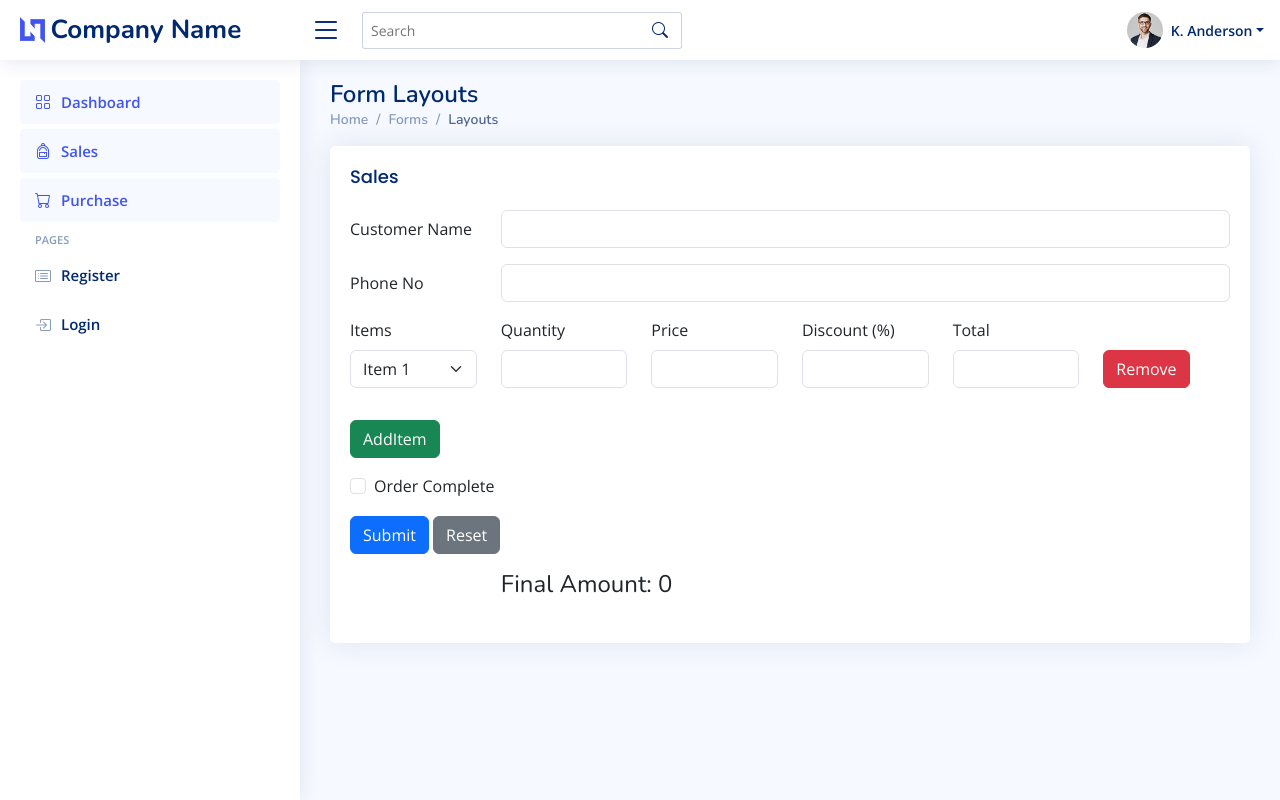
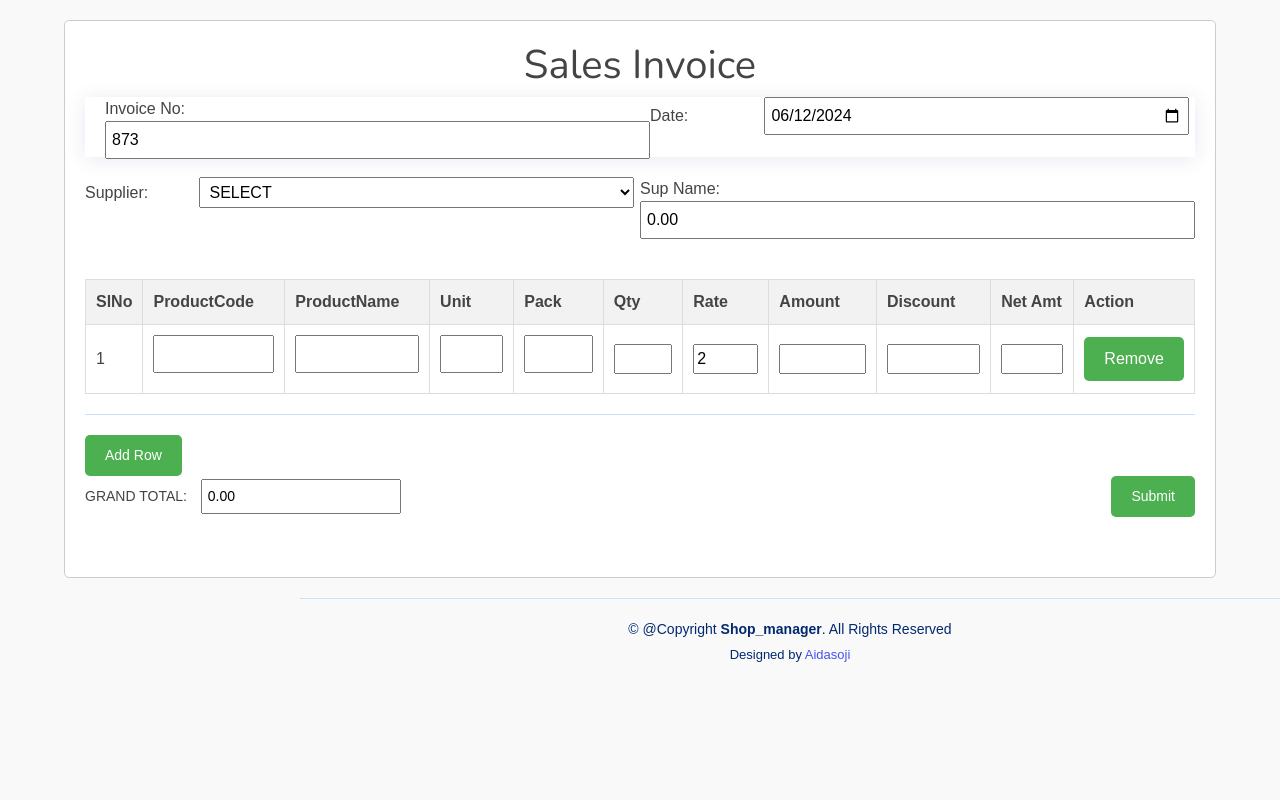
Before and after one commit to AidaSoji123/shop_management, a Django app: page /sales/ in a window 1280 px wide. Run offline with Django 5.2, Linux system fonts and the light colour scheme; some libraries are stand-ins or nearby versions.

Commit message:
sales template added

```diff
--- a/shop_manager/biller/templates/base.html
+++ b/shop_manager/biller/templates/base.html
@@ -60,7 +60,9 @@
     {% endblock links %}
 
   </head>
-
+{% block style %}
+    <!--add style here-->
+{% endblock style %}
   <body>
 
 
@@ -89,5 +91,20 @@
     <!--add links in body tag here-->
     {% endblock linksBelow %}
 
+
+  <!-- ======= Footer ======= -->
+  <footer id="footer" class="footer">
+    <div class="copyright">
+      &copy; @Copyright <strong><span>Shop_manager</span></strong>. All Rights Reserved
+    </div>
+    <div class="credits">
+      <!-- All the links in the footer should remain intact. -->
+      <!-- You can delete the links only if you purchased the pro version. -->
+      <!-- Licensing information: https://bootstrapmade.com/license/ -->
+      <!-- Purchase the pro version with working PHP/AJAX contact form: https://bootstrapmade.com/nice-admin-bootstrap-admin-html-template/ -->
+      Designed by <a href="">Aidasoji</a>
+    </div>
+  </footer><!-- End Footer -->
+
 </body>
 </html>
--- a/shop_manager/biller/templates/sales.html
+++ b/shop_manager/biller/templates/sales.html
@@ -1,195 +1,296 @@
-
 {% extends "base.html" %}
 {% load static %}
 
+{% block style %}
+<style>
+    body {
+        font-family: Arial, sans-serif;
+        background-color: #f9f9f9;
+    }
+
+    .container {
+        width: 90%;
+        max-width: 1200px;
+        margin: 20px auto;
+        padding: 20px;
+        border: 1px solid #ccc;
+        border-radius: 5px;
+        background-color: #fff;
+    }
+
+    h1 {
+        text-align: center;
+    }
+
+    .header,
+    .supplier,
+    .invoice-details,
+    .footer {
+        margin-bottom: 20px;
+    }
+
+    .header,
+    .supplier {
+        display: flex;
+        flex-wrap: wrap;
+        justify-content: space-between;
+    }
+
+    .header > div,
+    .supplier > div {
+        flex: 1;
+        min-width: 200px;
+        margin-bottom: 10px;
+    }
+
+    label {
+        display: inline-block;
+        width: 100px;
+        margin-right: 10px;
+    }
+
+    input[type="text"],
+    input[type="date"],
+    select {
+        width: calc(100% - 120px);
+        padding: 5px;
+        margin-bottom: 10px;
+    }
+
+    table {
+        width: 100%;
+        border-collapse: collapse;
+    }
+
+    table, th, td {
+        border: 1px solid #ddd;
+    }
+
+    th, td {
+        padding: 10px;
+        text-align: left;
+    }
+
+    th {
+        background-color: #f2f2f2;
+    }
+
+    input[type="number"],
+    input[type="text"] {
+        width: 100%;
+        box-sizing: border-box;
+    }
+
+    button {
+        padding: 10px 20px;
+        background-color: #4CAF50;
+        color: white;
+        border: none;
+        border-radius: 5px;
+        cursor: pointer;
+    }
+
+    button:hover {
+        background-color: #45a049;
+    }
+
+    .total {
+        display: flex;
+        justify-content: space-between;
+        align-items: center;
+    }
+
+    .total label {
+        width: auto;
+        margin-right: 10px;
+    }
+
+    .total input {
+        width: 200px;
+        padding: 5px;
+    }
+
+    @media (max-width: 768px) {
+        .header,
+        .supplier {
+            flex-direction: column;
+        }
+
+        .header > div,
+        .supplier > div {
+            min-width: 100%;
+        }
+
+        label {
+            width: auto;
+            margin-right: 0;
+            margin-bottom: 5px;
+        }
+
+        input[type="text"],
+        input[type="date"],
+        select {
+            width: 100%;
+        }
+
+        .total {
+            flex-direction: column;
+            align-items: flex-start;
+        }
+
+        .total input {
+            width: 100%;
+            margin-top: 10px;
+        }
+
+        th, td {
+            font-size: 12px;
+            padding: 5px;
+        }
+    }
+</style>
+{% endblock style %}
+
 {% block content %}
 
-{% include "menu.html" %}
-  <main id="main" class="main">
-
-    <div class="pagetitle">
-      <h1>Form Layouts</h1>
-      <nav>
-        <ol class="breadcrumb">
-          <li class="breadcrumb-item"><a href="index.html">Home</a></li>
-          <li class="breadcrumb-item">Forms</li>
-          <li class="breadcrumb-item active">Layouts</li>
-        </ol>
-      </nav>
-    </div><!-- End Page Title -->
-    <section class="section">
-      <div class="row">
-          <div class="col-lg-15">
-              <div class="card">
-                  <div class="card-body">
-                      <h5 class="card-title">Sales</h5>
-
-                      <!-- Sales Form -->
-                      <form id="salesForm">
-                          <div class="row mb-3">
-                              <label for="customerName" class="col-sm-2 col-form-label">Customer Name</label>
-                              <div class="col-sm-10">
-                                  <input type="text" class="form-control" id="customerName" required>
+<div class="container">
+    <h1>Sales Invoice</h1>
+    <div class="header">
+        <div class="left">
+            <label for="invoiceNo">Invoice No:</label>
+            <input type="text" id="invoiceNo" value="873">
+        </div>
+        <div class="right">
+            <label for="date">Date:</label>
+            <input type="date" id="date" value="2024-06-12">
         </div>
     </div>
-                          <div class="row mb-3">
-                              <label for="phoneNo" class="col-sm-2 col-form-label">Phone No</label>
-                              <div class="col-sm-10">
-                                  <input type="tel" class="form-control" id="phoneNo" required>
+    <div class="supplier">
+        <div>
+            <label for="supplier">Supplier:</label>
+            <select id="supplier">
+                <option value="">SELECT</option>
+                <!-- Add more options here -->
+            </select>
+        </div>
+        <div>
+            <label for="supName">Sup Name:</label>
+            <input type="text" id="supName" value="0.00">
         </div>
     </div>
-                          <div id="itemsContainer">
-                              <div class="row mb-3 item-row">
-                                  <div class="col-sm-2">
-                                      <label for="items" class="form-label">Items</label>
-                                      <select class="form-select item-select" required>
-                                          <option value="item1">Item 1</option>
-                                          <option value="item2">Item 2</option>
-                                          <option value="item3">Item 3</option>
-                                          <option value="item4">Item 4</option>
-                                      </select>
+    <div class="invoice-details">
+        <table>
+            <thead>
+                <tr>
+                    <th>SlNo</th>
+                    <th>ProductCode</th>
+                    <th>ProductName</th>
+                    <th>Unit</th>
+                    <th>Pack</th>
+                    <th>Qty</th>
+                    <th>Rate</th>
+                    <th>Amount</th>
+                    <th>Discount</th>
+                    <th>Net Amt</th>
+                    <th>Action</th>
+                </tr>
+            </thead>
+            <tbody id="invoiceTable">
+                <tr>
+                    <td>1</td>
+                    <td><input type="text" name="productCode"></td>
+                    <td><input type="text" name="productName"></td>
+                    <td><input type="text" name="unit"></td>
+                    <td><input type="text" name="pack"></td>
+                    <td><input type="number" name="qty" oninput="calculateRow(this)"></td>
+                    <td><input type="number" name="rate" value="2" oninput="calculateRow(this)"></td>
+                    <td><input type="number" name="amount" readonly></td>
+                    <td><input type="number" name="discount" oninput="calculateRow(this)"></td>
+                    <td><input type="number" name="netAmt" readonly></td>
+                    <td><button onclick="removeRow(this)">Remove</button></td>
+                </tr>
+            </tbody>
+        </table>
     </div>
-                                  <div class="col-sm-2">
-                                      <label for="quantity" class="form-label">Quantity</label>
-                                      <input type="number" class="form-control item-quantity" required>
+    <div class="footer">
+        <button onclick="addRow()">Add Row</button>
+        <div class="total">
+            <div>
+                <label for="grandTotal">GRAND TOTAL:</label>
+                <input type="number" id="grandTotal" value="0.00" readonly>
             </div>
-                                  <div class="col-sm-2">
-                                      <label for="price" class="form-label">Price</label>
-                                      <input type="number" class="form-control item-price" required>
-                                  </div>
-                                  <div class="col-sm-2">
-                                      <label for="discount" class="form-label">Discount (%)</label>
-                                      <input type="number" class="form-control item-discount" required>
-                                  </div>
-                                  <div class="col-sm-2">
-                                      <label for="total" class="form-label">Total</label>
-                                      <input type="number" class="form-control item-total" readonly>
-                                  </div>
-                                  <div class="col-sm-1">
-                                    <label for="remove" class="form-label d-block">&nbsp;</label>
-                                    <button type="button" class="btn btn-danger btn-remove">Remove</button>
-                                    <i class="fas fa-trash-alt btn-remove text-danger" style="cursor: pointer;"></i>
-                                  </div>
-                                  <div class="col-sm-3">
-                                    <label for="Additem" class="form-label d-block">&nbsp;</label>
-                                        <button type="button" class="btn btn-success" id="addItemButton">AddItem</button>
-                                    </div>
-                                  <div class="col-sm-2">
-                                      <label for="remove" class="form-label d-block">&nbsp;</label>
-                                      <i class="fas fa-trash-alt btn-remove text-danger" style="cursor: pointer;"></i>
+            <button onclick="submitInvoice()">Submit</button>
         </div>
     </div>
 </div>
-                          <div class="row mb-3">
-                              <div class="text-left">
-                                  <div class="form-check">
-                                      <input class="form-check-input" type="checkbox" id="orderComplete">
-                                      <label class="form-check-label" for="orderComplete">
-                                          Order Complete
-                                      </label>
-                                  </div>
-                              </div>
-                          </div>
-                          <div class="text-left">
-                              <button type="submit" class="btn btn-primary">Submit</button>
-                              <button type="reset" class="btn btn-secondary">Reset</button>
-                          </div>
-                          <div class="row mb-3 mt-3">
-                              <div class="col-sm-10 offset-sm-2">
-                                  <h4>Final Amount: <span id="finalAmount">0</span></h4>
-                              </div>
-                          </div>
-                      </form><!-- End Sales Form -->
 
-                  </div>
-              </div>
-          </div>
-      </div>
-    </section>
+<script>
+    function addRow() {
+        const table = document.getElementById('invoiceTable');
+        const rowCount = table.rows.length;
+        const row = table.insertRow(rowCount);
 
+        const cell1 = row.insertCell(0);
+        const cell2 = row.insertCell(1);
+        const cell3 = row.insertCell(2);
+        const cell4 = row.insertCell(3);
+        const cell5 = row.insertCell(4);
+        const cell6 = row.insertCell(5);
+        const cell7 = row.insertCell(6);
+        const cell8 = row.insertCell(7);
+        const cell9 = row.insertCell(8);
+        const cell10 = row.insertCell(9);
+        const cell11 = row.insertCell(10);
 
-
-   {% endblock content%}
-   {% block linksBelow %}
- <!-- Bootstrap JS -->
- <script src="assets/vendor/bootstrap/js/bootstrap.bundle.min.js"></script>
- <!-- Main JS -->
- <script>
-     function calculateFinalAmount() {
-         let finalAmount = 0;
-         document.querySelectorAll('.item-row').forEach(row => {
-             const quantity = parseFloat(row.querySelector('.item-quantity').value);
-             const price = parseFloat(row.querySelector('.item-price').value);
-             const discount = parseFloat(row.querySelector('.item-discount').value);
-             const totalField = row.querySelector('.item-total');
-
-             if (!isNaN(quantity) && !isNaN(price) && !isNaN(discount)) {
-                 const total = quantity * price * ((100 - discount) / 100);
-                 totalField.value = total.toFixed(2);
-                 finalAmount += total;
-             } else {
-                 totalField.value = '0.00';
-             }
-         });
-         document.getElementById('finalAmount').innerText = finalAmount.toFixed(2);
+        cell1.innerHTML = rowCount + 1;
+        cell2.innerHTML = '<input type="text" name="productCode">';
+        cell3.innerHTML = '<input type="text" name="productName">';
+        cell4.innerHTML = '<input type="text" name="unit">';
+        cell5.innerHTML = '<input type="text" name="pack">';
+        cell6.innerHTML = '<input type="number" name="qty" oninput="calculateRow(this)">';
+        cell7.innerHTML = '<input type="number" name="rate" oninput="calculateRow(this)">';
+        cell8.innerHTML = '<input type="number" name="amount" readonly>';
+        cell9.innerHTML = '<input type="number" name="discount" oninput="calculateRow(this)">';
+        cell10.innerHTML = '<input type="number" name="netAmt" readonly>';
+        cell11.innerHTML = '<button onclick="removeRow(this)">Remove</button>';
     }
 
-     function addRemoveButtonListener(button) {
-         button.addEventListener('click', function() {
-             this.closest('.item-row').remove();
-             calculateFinalAmount();
-         });
+    function removeRow(button) {
+        const row = button.parentElement.parentElement;
+        row.remove();
+        calculateGrandTotal();
     }
 
-     document.getElementById('addItemButton').addEventListener('click', () => {
-         const newItemRow = document.createElement('div');
-         newItemRow.classList.add('row', 'mb-3', 'item-row');
-         newItemRow.innerHTML = `
-             <div class="col-sm-2">
-                 <select class="form-select item-select" required>
-                     <option value="item1">Item 1</option>
-                     <option value="item2">Item 2</option>
-                     <option value="item3">Item 3</option>
-                     <option value="item4">Item 4</option>
-                 </select>
-             </div>
-             <div class="col-sm-2">
-                 <input type="number" class="form-control item-quantity" required>
-             </div>
-             <div class="col-sm-2">
-                 <input type="number" class="form-control item-price" required>
-             </div>
-             <div class="col-sm-2">
-                 <input type="number" class="form-control item-discount" required>
-             </div>
-             <div class="col-sm-2">
-                 <input type="number" class="form-control item-total" readonly>
-             </div>
-             <div class="col-sm-2">
-                 <i class="fas fa-trash-alt btn-remove text-danger" style="cursor: pointer;"></i>
-             </div>
-         `;
-         document.getElementById('itemsContainer').appendChild(newItemRow);
+    function calculateRow(input) {
+        const row = input.parentElement.parentElement;
+        const qty = parseFloat(row.querySelector('input[name="qty"]').value) || 0;
+        const rate = parseFloat(row.querySelector('input[name="rate"]').value) || 0;
+        const discount = parseFloat(row.querySelector('input[name="discount"]').value) || 0;
 
-         newItemRow.querySelectorAll('.item-quantity, .item-price, .item-discount').forEach(input => {
-             input.addEventListener('input', calculateFinalAmount);
-         });
+        const amount = qty * rate;
+        const netAmt = amount - discount;
 
-         addRemoveButtonListener(newItemRow.querySelector('.btn-remove'));
-     });
+        row.querySelector('input[name="amount"]').value = amount.toFixed(2);
+        row.querySelector('input[name="netAmt"]').value = netAmt.toFixed(2);
 
-     document.querySelectorAll('.item-quantity, .item-price, .item-discount').forEach(input => {
-         input.addEventListener('input', calculateFinalAmount);
-     });
+        calculateGrandTotal();
+    }
 
-     document.querySelectorAll('.btn-remove').forEach(button => {
-         addRemoveButtonListener(button);
-     });
+    function calculateGrandTotal() {
+        const table = document.getElementById('invoiceTable');
+        let grandTotal = 0;
 
-     document.getElementById('salesForm').addEventListener('submit', function(event) {
-         event.preventDefault();
-         calculateFinalAmount();
-         alert('Form submitted successfully!');
-     });
+        for (let i = 0; i < table.rows.length; i++) {
+            const netAmt = parseFloat(table.rows[i].querySelector('input[name="netAmt"]').value) || 0;
+            grandTotal += netAmt;
+        }
+
+        document.getElementById('grandTotal').value = grandTotal.toFixed(2);
+    }
+
+    function submitInvoice() {
+        // Your form submission logic here
+        alert("Invoice submitted!");
+    }
 </script>
-   {% endblock linksBelow %}
+{% endblock content %}
```
Also changed, not shown: shop_manager/biller/templates/index.html (+0 -13 lines), shop_manager/biller/templates/purchase.html (deleted, +0 -176 lines). Lines whose indentation alone changed are shown as unchanged.
